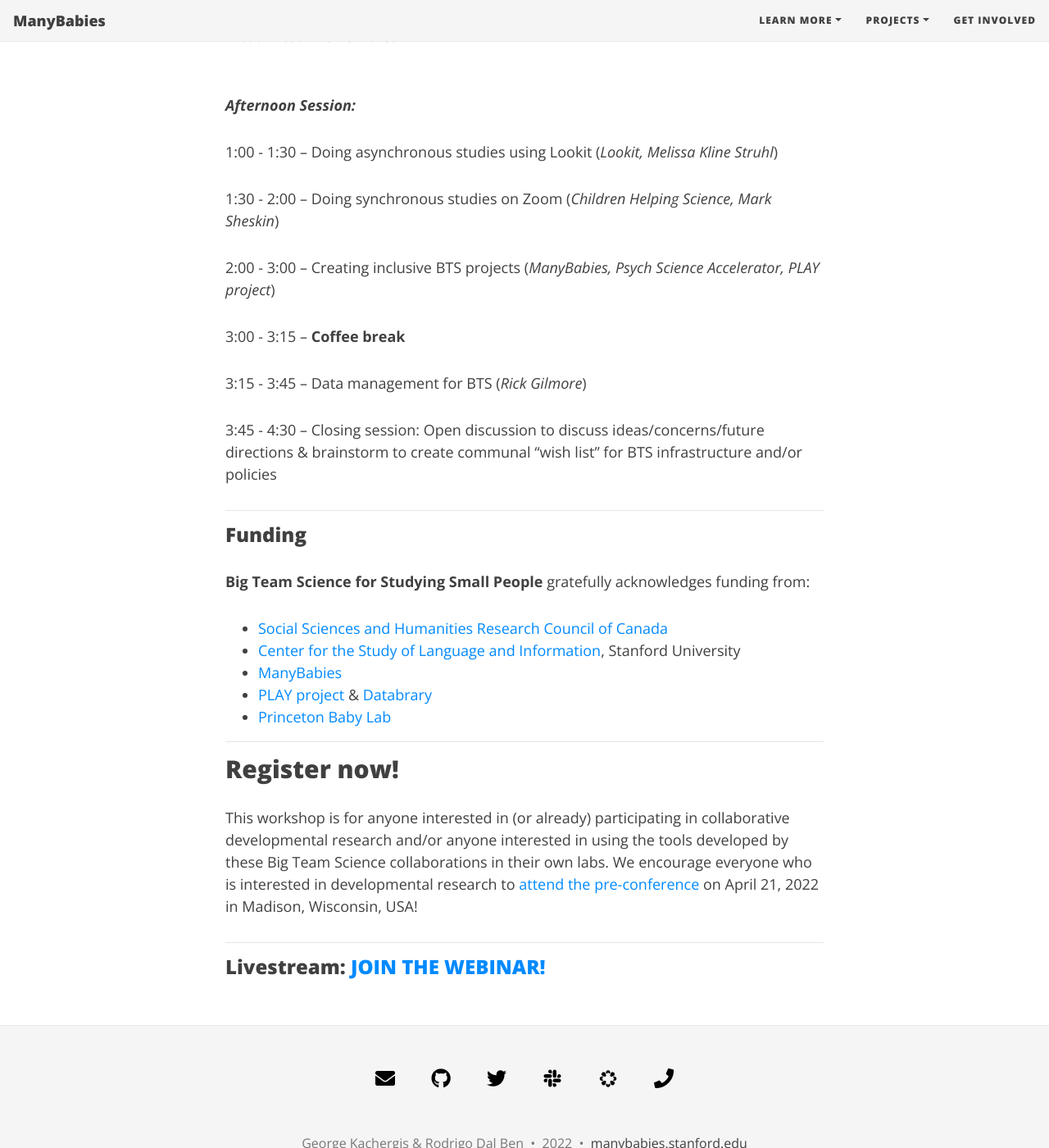
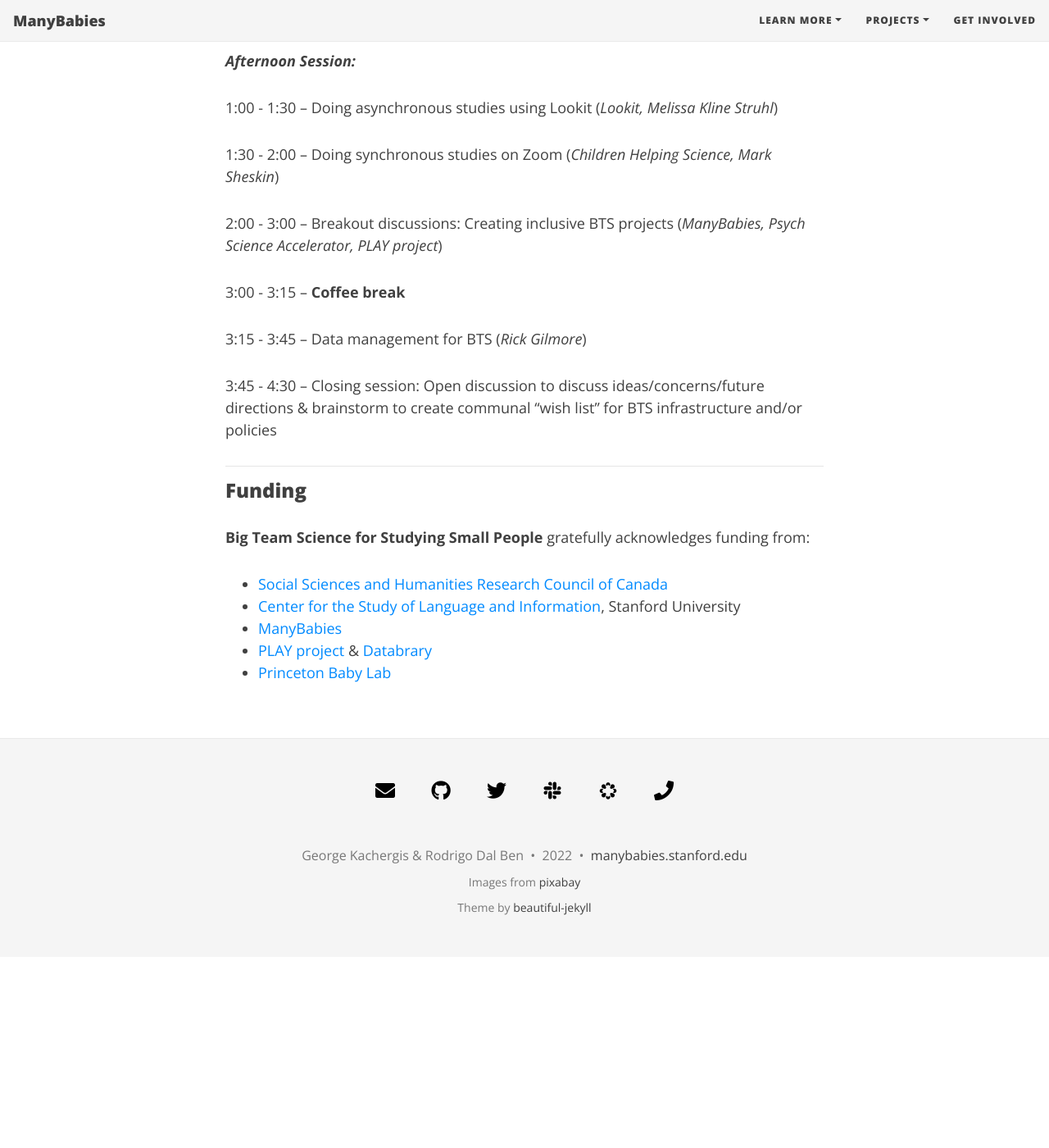
Before and after one commit to manybabies/manybabies.github.io, a Jekyll site: the page built from workshops.md, in a window 1280 px wide and 1400 px high, scrolled down 2656 px. Shown: the whole window at 82% size. Built offline with Jekyll 4.4.1, drawn with Linux system fonts in a browser that asks for light colours; nearby versions of some CDN libraries; some web fonts are replaced; after the commit the page ends 3823 px from its top, so only the background shows below that; some of the changed text lies outside the part shown.

Commit message:
Update workshops.md
add link to CDS webinar recordings

```diff
--- a/workshops.md
+++ b/workshops.md
@@ -10,7 +10,7 @@
 #### April 21, 2022 in Madison, Wisconsin, United States
 
 
-### Livestream: [JOIN THE WEBINAR!](https://stanford.zoom.us/j/97640827142?pwd=alkySG81L2RGVlBITFJiN0c0YXBtdz09)
+### [VIEW THE WEBINAR RECORDING](https://stanford.zoom.us/rec/share/pQXzvhH5PbZwSLdObTd5JQiRWpU4JLy7oYVRRjIoTt219NKv45QW1NPwIe3TIcJT.u9zqXW9NCpBYsRP1)
 
 
 ## Big Team Science for Studying Small People
@@ -61,7 +60,6 @@
 11:15 - 12:00 – The potential for online data collection to facilitate Big Team Science (BTS), including:
 * Comparison of online and lab studies (<i>Aaron Chuey</i>)
 * Strengths/limits of online studies (<i>Moira Dillon</i>)
-* Results from the Lookit platform (<i>Melissa Kline Struhl</i>)
 <br>
 
 12:00 - 1:00 - **Lunch break**
@@ -74,7 +72,7 @@
 
 1:30 - 2:00 – Doing synchronous studies on Zoom (<i>Children Helping Science, Mark Sheskin</i>)
 
-2:00 - 3:00 – Creating inclusive BTS projects (<i>ManyBabies, Psych Science Accelerator, PLAY project</i>)
+2:00 - 3:00 – Breakout discussions: Creating inclusive BTS projects (<i>ManyBabies, Psych Science Accelerator, PLAY project</i>)
 
 3:00 - 3:15 – **Coffee break**
 
@@ -93,14 +91,3 @@
 * [ManyBabies](https://manybabies.github.io)
 * [PLAY project](https://www.play-project.org) & [Databrary](https://nyu.databrary.org)
 * [Princeton Baby Lab](https://babylab.princeton.edu)
-
-
-***
-
-## Register now!
-
-This workshop is for anyone interested in (or already) participating in collaborative developmental research and/or anyone interested in using the tools developed by these Big Team Science collaborations in their own labs. We encourage everyone who is interested in developmental research to [attend the pre-conference](https://cogdevsoc.org/registration/#) on April 21, 2022 in Madison, Wisconsin, USA!
-
-***
-
-### Livestream: [JOIN THE WEBINAR!](https://stanford.zoom.us/j/97640827142?pwd=alkySG81L2RGVlBITFJiN0c0YXBtdz09)
```
Also changed, not shown: other parts of workshops.md (+1 -2 lines).
